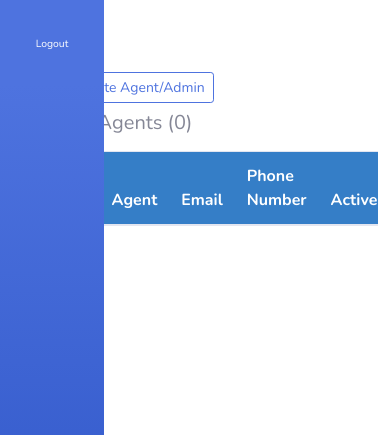
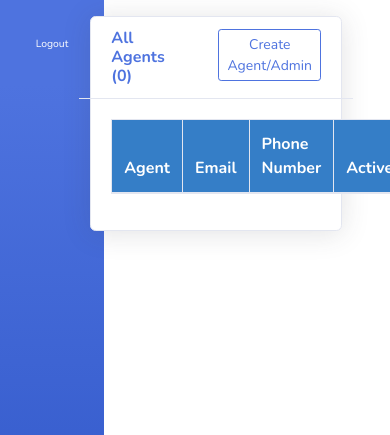
Before and after one commit to Janice-M/incident, a Django app: template tatuAdmin/templates/agent/agentManagement.html in a window 390 px wide; the page is wider, and only the part inside the window is pictured. Shown: the top 435 px of that part. Run offline with Django 3.2, Linux system fonts and the light colour scheme; the template is opened without the code that fills it, so the values that code supplies are empty; some libraries are stand-ins or nearby versions.

Commit message:
responsive forms

```diff
--- a/tatuAdmin/templates/agent/agentManagement.html
+++ b/tatuAdmin/templates/agent/agentManagement.html
@@ -3,21 +3,39 @@
 {% load crispy_forms_tags %}
 
 {% block content %}
-<div class="container-fluid" style="float:right; padding-left:20%; margin-top:4em">
+<div class="container" id="content" style="padding-left:17%; padding-top:2%;">
+  <div class="container-fluid">
+
+
   <div class="row mt-2">
-    <a class="btn btn-sm btn-outline-primary" href="{% url 'create_agent'%}" data-toggle="tooltip" title="Click to create agents!" data-placement="left"
+    <!-- <a class="btn btn-sm btn-outline-primary" href="{% url 'create_agent'%}" data-toggle="tooltip" title="Click to create agents!" data-placement="left"
+      >Create Agent/Admin</a
+    > -->
+  </div>
+
+<div class="card shadow mb-4">
+<div class="row card-header" style="background-color:transparent;">
+  <div class="col">
+    <h6 class="m-0 font-weight-bold text-primary">All Agents ({{profiles |length }})</h6>
+  </div>
+  <div class="col">
+
+  </div>
+  <div class="col">
+    <a class="btn btn-sm btn-outline-primary" style="align:center" href="{% url 'create_agent'%}" data-toggle="tooltip" title="Click to create agents!" data-placement="left"
       >Create Agent/Admin</a
     >
   </div>
+</div>
 
-  <div class="row mt-2">
 
-    <h5>All Agents ({{profiles |length }})</h5>
-    <table class="table table-responsive mt-2">
+    <div class="card-body">
+    <div class="class="table-responsive"">
+    <table class="table table-bordered" id="dataTable" width="100%" cellspacing="0">
       <thead class="" style="background-color: #357EC7
 ;color:black;">
         <tr>
-          <th scope="col">#</th>
+          <!-- <th scope="col">#</th> -->
           <th scope="col">Agent</th>
           <th scope="col">Email</th>
           <th scope="col">Phone Number</th>
@@ -28,7 +46,7 @@
       <tbody>
           {% for profile in profiles %}
         <tr>
-          <th scope="row">{{profile.user.id}}</th>
+          <!-- <th scope="row">{{profile.user.id}}</th> -->
           <td><a href="{% url 'edit_agent' profile.user.id %}" data-toggle="tooltip" title="Click to manage agent!" data-placement="top">{{profile.user.username}}</a></td>
           <td>{{profile.user.email}}</td>
           <td>{{profile.phone_number}}</td>
@@ -38,9 +56,12 @@
         {% endfor %}
       </tbody>
     </table>
-
-
 </div>
+    </div>
+    </div>
+</div>
+</div>
+  </div>
 <script>
 $(document).ready(function(){
   $('[data-toggle="tooltip"]').tooltip();
```
